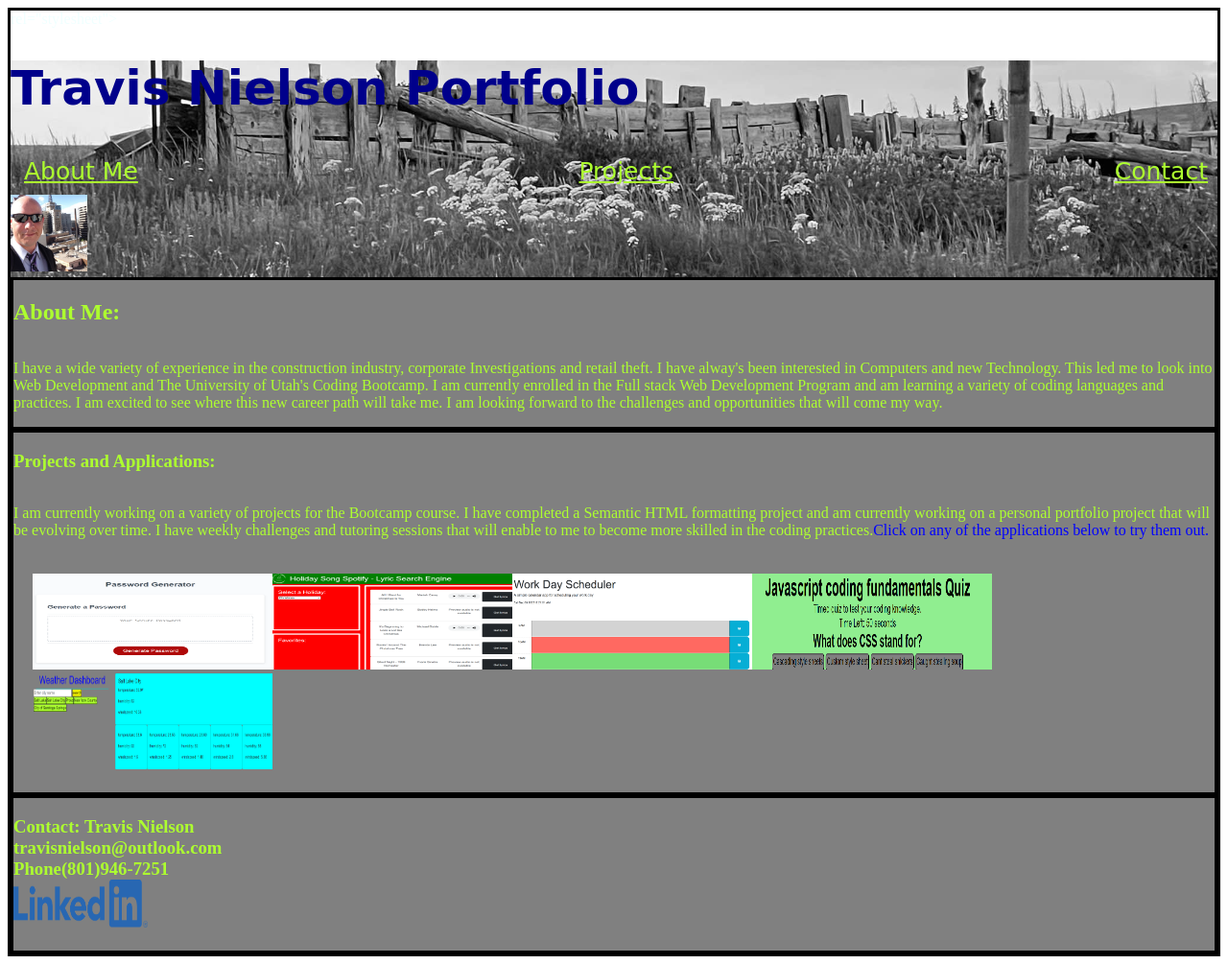
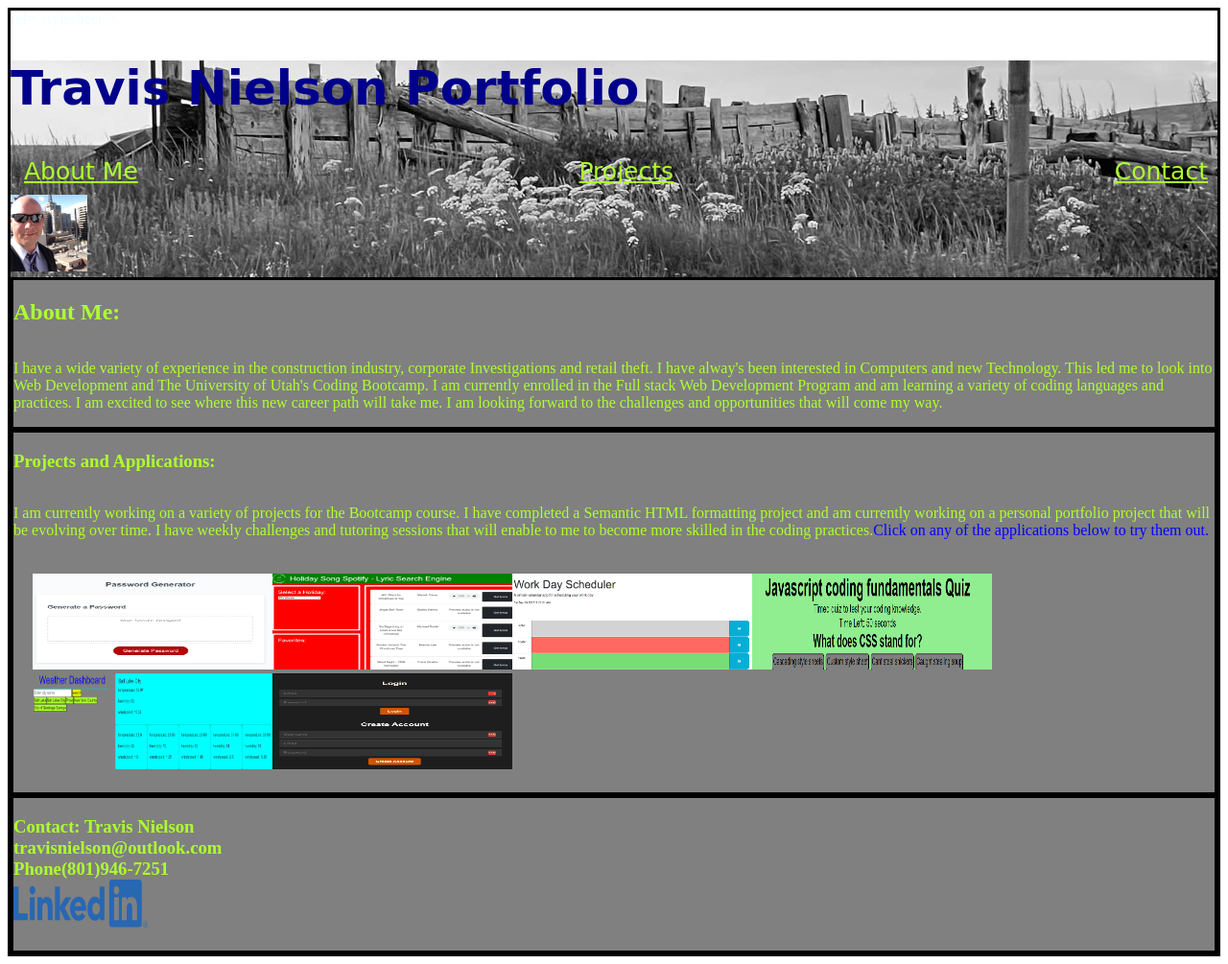
Before and after one commit to TNielson78/Portfolio, a plain HTML site: page index.html in a window 1280 px wide. Shown: the whole page at 96% size. Drawn offline with Linux system fonts and the light colour scheme; a web font is replaced by a local one.

Commit message:
updated project link

```diff
--- a/index.html
+++ b/index.html
@@ -71,6 +71,10 @@
           <a href="https://tnielson78.github.io/Weather-dashboard/" title="Click to try"> <img src="./img/weather.png"
               img width="250px" img height="100px"></a>
         </div>
+        <div class="col">
+          <a href="https://workout-fitness-tracker-ff2f5d2f6a1e.herokuapp.com/login" title="Click to try"> <img src="./img/login_project2.png"
+              img width="250px" img height="100px"></a>
+        </div>
       </div>
       </div>
 
```
Also changed, not shown: img/login_project2.png (added).
